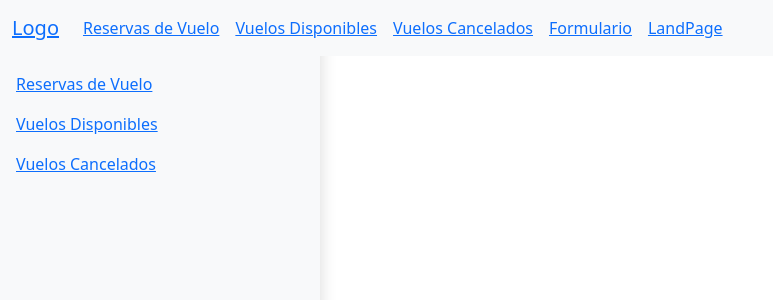
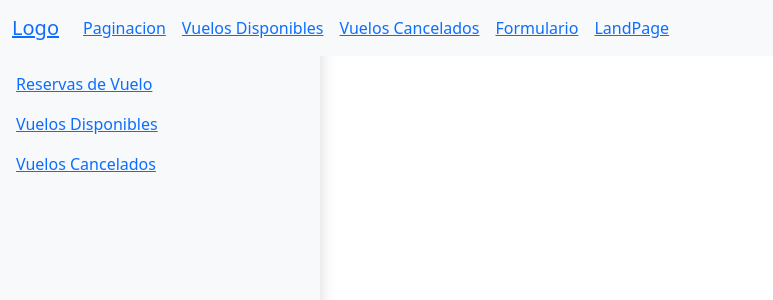
Before and after one commit to Edson733/Cliente-DWP, a Vue app: page /inicio in a window 1280 px wide. Shown: the top 300 px of the page, without its empty margins (0-773 px from the left). Built offline with nearby package versions, Linux system fonts and the light colour scheme.

Commit message:
Paginacion

```diff
--- a/src/components/Inicio.vue
+++ b/src/components/Inicio.vue
@@ -10,7 +10,7 @@
           <b-collapse id="navbar-nav" is-nav>
             <b-navbar-nav class="ml-auto">
               <b-nav-item>
-                <b-link :to="{ name: 'reservasvuelo' }">Reservas de Vuelo</b-link>
+                <b-link :to="{ name: 'paginacion' }">Paginacion</b-link>
               </b-nav-item>
               <b-nav-item>
                 <b-link :to="{ name: 'vuelosdisponibles' }">Vuelos Disponibles</b-link>
--- a/src/components/Persona.vue
+++ b/src/components/Persona.vue
@@ -21,6 +21,7 @@
                 aria-controls="my-table"
             ></b-pagination>
             <p class="mt-3">Current Page: {{ currentPage }}</p>
+            <b-link :to="{ name: 'inicio' }">Inicio</b-link>
         </div>
     </b-container>
 </template>
@@ -33,7 +34,7 @@
             return {
                 sortBy: "name",
                 sortDesc: false,
-                perPage: 3,
+                perPage: 5,
                 currentPage: 1,
                 items: [],
                 fields: [
```
